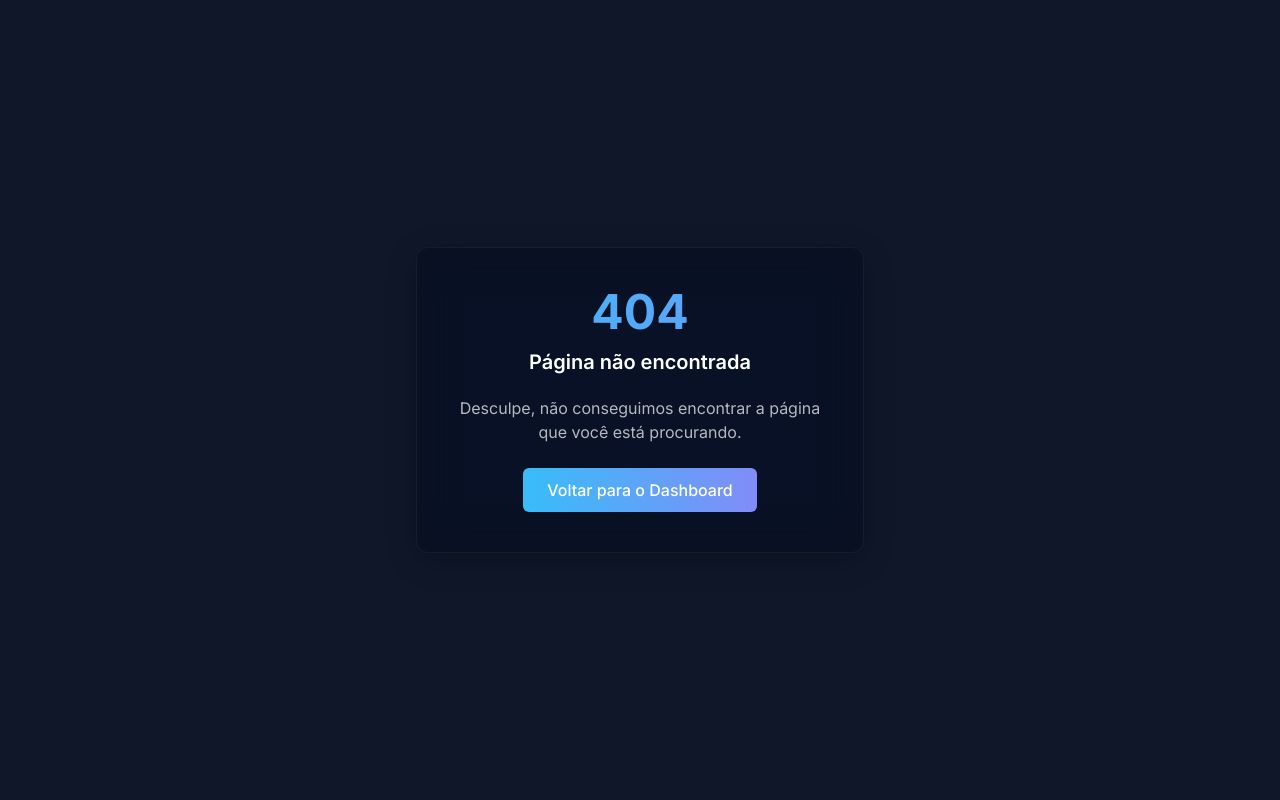
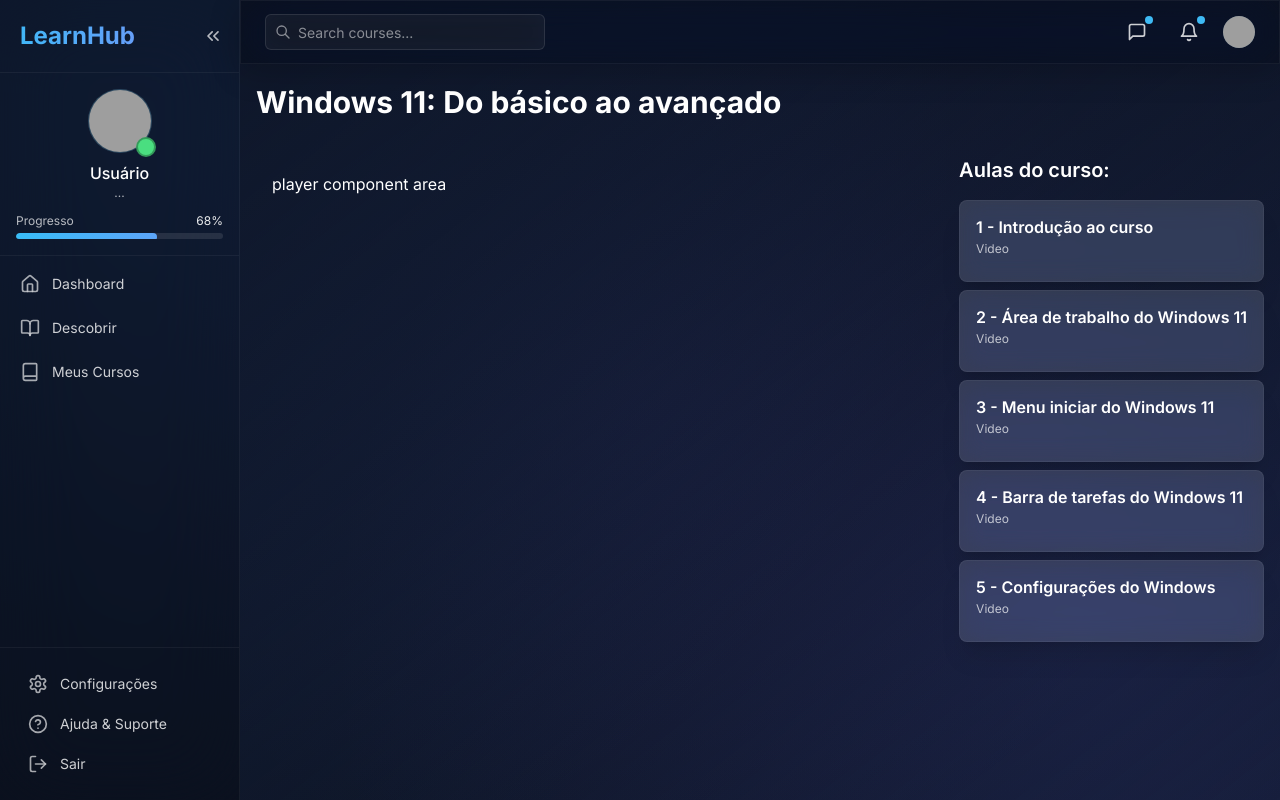
Before and after one commit to otaviocostao/learn-hub, a React (Vite) app: page /my-courses/course/video-lesson in a window 1280 px wide. Before the commit this address had no page. Built offline with nearby package versions, Linux system fonts and the light colour scheme; grey boxes are pictures that could not be loaded.

Commit message:
feat: lesson page

```diff
--- a/package.json
+++ b/package.json
@@ -39,6 +39,7 @@
     "@radix-ui/react-toggle": "^1.1.0",
     "@radix-ui/react-toggle-group": "^1.1.0",
     "@radix-ui/react-tooltip": "^1.1.4",
+    "@tailwindcss/vite": "^4.1.7",
     "@tanstack/react-query": "^5.56.2",
     "class-variance-authority": "^0.7.1",
     "clsx": "^2.1.1",
@@ -75,7 +76,7 @@
     "globals": "^15.9.0",
     "lovable-tagger": "^1.1.7",
     "postcss": "^8.4.47",
-    "tailwindcss": "^3.4.11",
+    "tailwindcss": "^3.4.17",
     "typescript": "^5.5.3",
     "typescript-eslint": "^8.0.1",
     "vite": "^5.4.1"
--- a/src/App.tsx
+++ b/src/App.tsx
@@ -9,6 +9,7 @@ import Discover from "./pages/Discover";
 import NotFound from "./pages/NotFound";
 import { SidebarProvider } from "./context/SidebarContext";
 import MainLayout from "./components/MainLayout";
+import VideoLesson from "./pages/VideoLession";
 
 const queryClient = new QueryClient();
 
@@ -24,6 +25,7 @@ const App = () => (
               <Route path="/" element={<Index />} />
               <Route path="/my-courses" element={<MyCourses />} />
               <Route path="/discover" element={<Discover />} />
+              <Route path="/my-courses/course/video-lesson" element={<VideoLesson />}/>
             </Route>
             <Route path="*" element={<NotFound />} />
           </Routes>
--- a/src/components/AppSidebar.tsx
+++ b/src/components/AppSidebar.tsx
@@ -56,8 +56,8 @@ const AppSidebar: React.FC<AppSidebarProps> = () => {
         </div>
         {!isSidebarCollapsed && (
           <>
-            <h3 className="mt-2 font-medium text-white whitespace-nowrap">Rafael Viado</h3>
-            <p className="text-xs text-white/70 whitespace-nowrap">Mamou o grupo</p>
+            <h3 className="mt-2 font-medium text-white whitespace-nowrap">Usuário</h3>
+            <p className="text-xs text-white/70 whitespace-nowrap">...</p>
 
             <div className="w-full mt-3">
               <div className="flex items-center justify-between text-xs mb-1">
--- /dev/null
+++ b/src/components/LessonCard.tsx
@@ -0,0 +1,49 @@
+import React from 'react';
+import { Link } from 'react-router-dom';
+import { Star } from 'lucide-react';
+
+interface CourseCardProps {
+  course: {
+    id: string;
+    title: string;
+    model: string;
+    instructor: string;
+    category: string;
+    rating: number;
+    progress?: number;
+    students?: number;
+    lessons?: number;
+  };
+  type?: 'in-progress' | 'discover';
+  className?: string;
+}
+
+const LessonCard: React.FC<CourseCardProps> = ({ course, type = 'discover', className }) => {
+  const { id, title, model, instructor, category, rating, progress = 0, students, lessons } = course;
+
+  return (
+    <Link to={`/courses/lesson/${id}`} className={`course-card flex flex-col h-full mb-2 ${className || ''}`}>
+      <div className="p-4 flex-grow flex flex-col">
+        <h3 className="text-md font-semibold text-white mb-1 leading-tight truncate">{id} - {title}</h3>
+        <p className="text-xs text-white/70 mb-2 flex-grow">{model}</p>
+        {type === 'in-progress' && progress > 0 && (
+          <div className="mt-auto pt-2">
+            <div className="w-full bg-gray-700 rounded-full h-1.5">
+              <div className="bg-primary h-1.5 rounded-full" style={{ width: `${progress}%` }}></div>
+            </div>
+            <p className="text-xs text-white/50 mt-1 text-right">{progress}% completo</p>
+          </div>
+        )}
+        {type === 'discover' && rating > 0 && (
+          <div className="flex items-center mt-auto pt-2 text-xs text-amber-400">
+            <Star className="w-3.5 h-3.5 mr-1 fill-current" />
+            <span>{rating.toFixed(1)}</span>
+            {students && <span className="ml-2 text-white/50">({students.toLocaleString()})</span>}
+          </div>
+        )}
+      </div>
+    </Link>
+  );
+};
+
+export default LessonCard;
--- a/src/pages/Index.tsx
+++ b/src/pages/Index.tsx
@@ -124,8 +124,8 @@ const Index = () => {
     <div className="animate-fade-in">
       <div className="mb-8 flex items-start justify-between">
         <div>
-          <h1 className="text-3xl font-bold text-white mb-1">Olá, Rafael Viado!</h1>
-          <p className="text-white/70">Pronta para aprender algo novo hoje?</p>
+          <h1 className="text-3xl font-bold text-white mb-1">Olá, Usuário!</h1>
+          <p className="text-white/70">Pronto para aprender algo novo hoje?</p>
         </div>
 
         <div className="flex items-center">
--- /dev/null
+++ b/src/pages/VideoLession.tsx
@@ -0,0 +1,95 @@
+import React from 'react';
+import CourseCard from '../components/CourseCard';
+import ProgressCircle from '../components/ProgressCircle';
+import { ArrowRight } from 'lucide-react';
+import LessonCard from '@/components/LessonCard';
+
+const discoverLesson = [
+  {
+    id: '1',
+    title: 'Introdução ao curso',
+    model: 'Video',
+    instructor: 'Equipe LearnHub',
+    category: 'Informática',
+    rating: 0,
+    progress: 5,
+    students: 0,
+    lessons: 0
+  },
+  {
+    id: '2',
+    title: 'Área de trabalho do Windows 11',
+    model: 'Video',
+    instructor: 'Equipe LearnHub',
+    category: 'Informática',
+    rating: 0,
+    progress: 0,
+    students: 0,
+    lessons: 0
+  },
+  {
+    id: '3',
+    title: 'Menu iniciar do Windows 11',
+    model: 'Video',
+    instructor: 'Equipe LearnHub',
+    category: 'Informática',
+    rating: 0,
+    progress: 0,
+    students: 0,
+    lessons: 0
+  },
+  {
+    id: '4',
+    title: 'Barra de tarefas do Windows 11',
+    model: 'Video',
+    instructor: 'Equipe LearnHub',
+    category: 'Windows',
+    rating: 0,
+    progress: 0,
+    students: 0,
+    lessons: 0
+  },
+  {
+    id: '5',
+    title: 'Configurações do Windows',
+    model: 'Video',
+    instructor: 'Equipe LearnHub',
+    category: 'Windows',
+    rating: 0,
+    progress: 0,
+    students: 0,
+    lessons: 0
+  },
+];
+
+const VideoLesson = () => {
+  return (
+    <div className="animate-fade-in">
+      <div className="mt-5 mb-8 flex items-start justify-between">
+          <h1 className="text-3xl font-bold text-white mb-1">Windows 11: Do básico ao avançado</h1>
+      </div>
+
+
+      <section className='flex w-full flex-end'>
+
+        <div className='flex w-full box-border p-4 '>
+            <h1>player component area</h1>
+        </div>
+
+        <div className='w-30%'>
+            <div className="flex items-center justify-between mb-4">
+                <h2 className="text-xl font-semibold text-white">Aulas do curso:</h2>
+            </div>
+
+            <div className=" gap-6">
+                {discoverLesson.map(course => (
+                    <LessonCard key={course.id} course={course} type="discover" className="backdrop-blur-md bg-white/15 rounded-lg border border-white/18 shadow-xl" />
+                ))}
+            </div>
+        </div>
+      </section>
+    </div>
+  );
+};
+
+export default VideoLesson;
```
Also changed, not shown: 1 other file (tests, documents, lock files or other folders).
